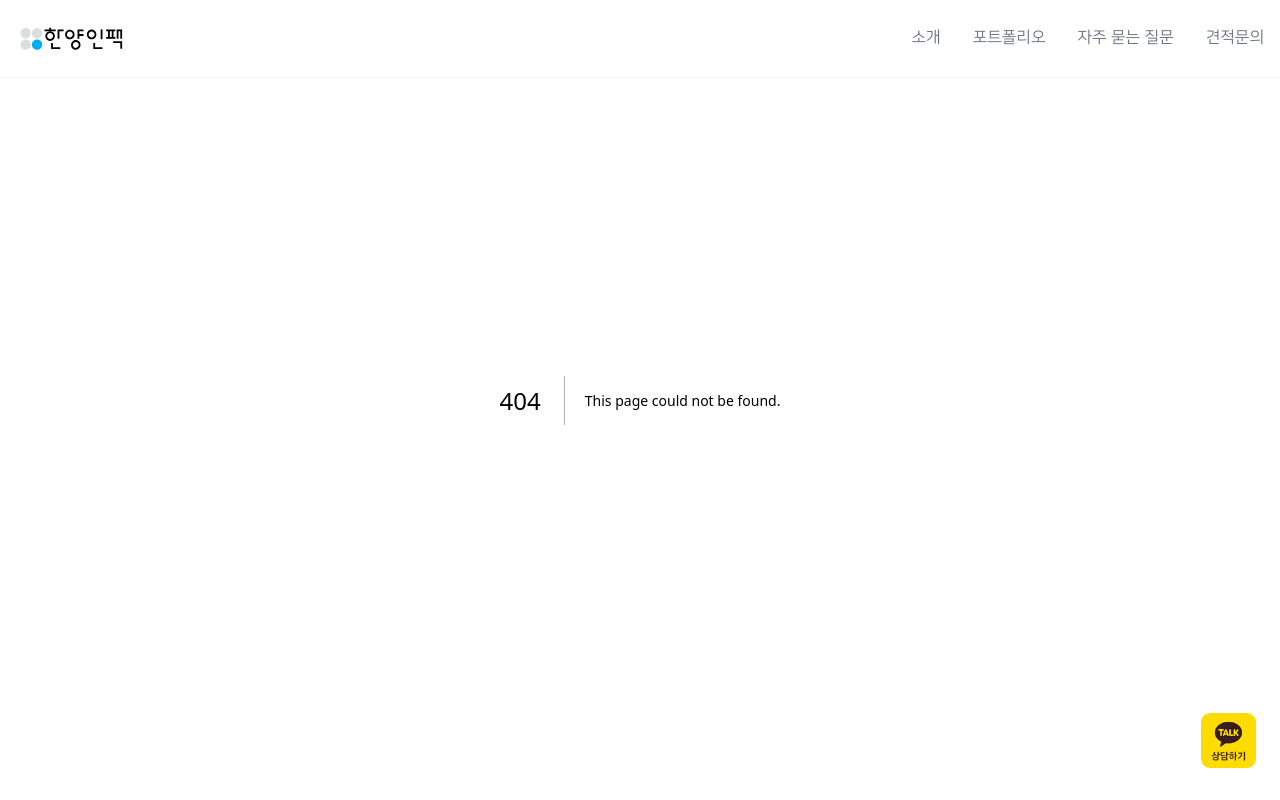
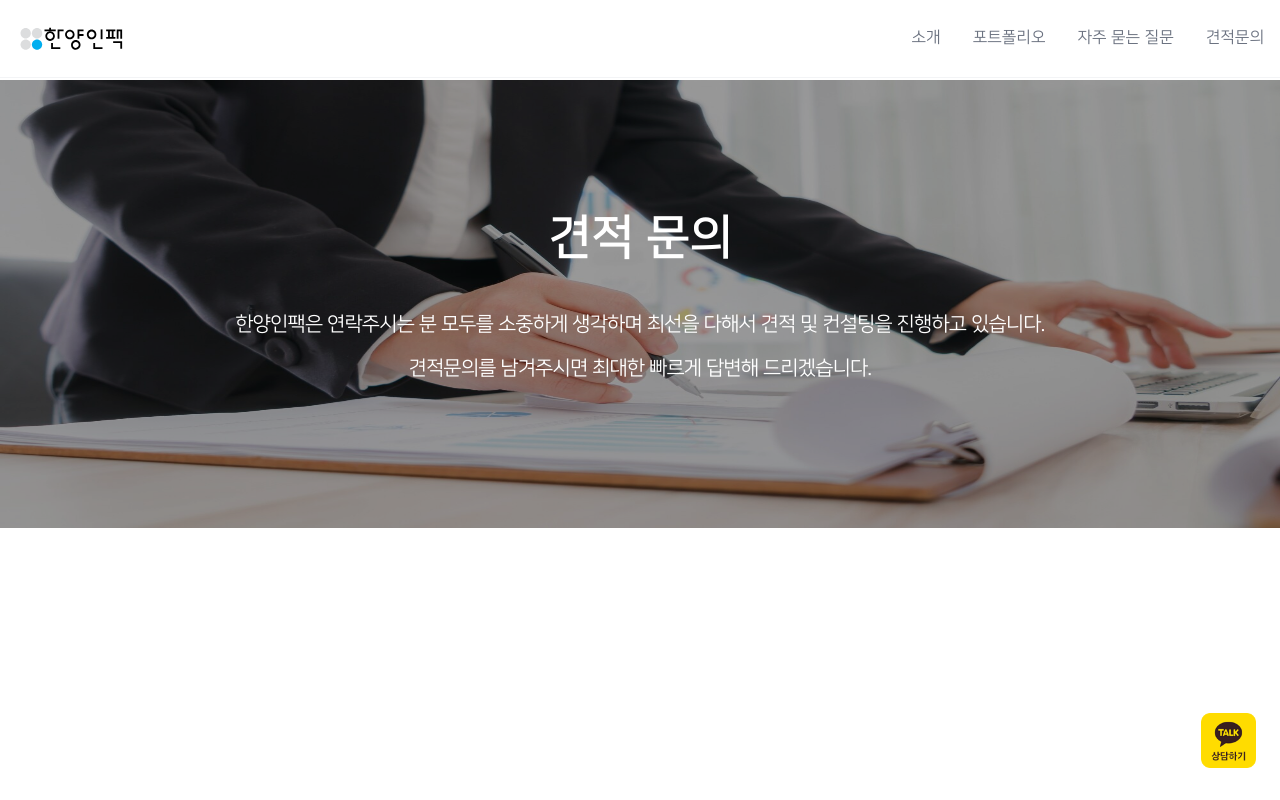
Before and after one commit to Cherisia/hanyanginpack, a Next.js app: page /inquiry in a window 1280 px wide. Before the commit this address had no page. Built offline with nearby package versions, Linux system fonts and the light colour scheme.

Commit message:
견적문의 작업시작ㄱㄱ

```diff
--- /dev/null
+++ b/src/app/inquiry/page.js
@@ -0,0 +1,26 @@
+import Image from "next/image";
+
+export default function Inquiry() {
+    let title = '견적 문의';
+    let content = [
+        '한양인팩은 연락주시는 분 모두를 소중하게 생각하며 최선을 다해서 견적 및 컨설팅을 진행하고 있습니다.',
+        '견적문의를 남겨주시면 최대한 빠르게 답변해 드리겠습니다.'
+    ];
+
+    return (
+        <div className="relative top-20">
+            <div className="relative w-full h-[28rem]">
+                <Image className="brightness-[60%]" src="/img/inquiry/inquiry_main.jpg" fill={true} alt="#"/>
+                <div className="w-full h-[28rem] max-lg:px-8 absolute text-white text-center top-[30%] max-sm:top-[25%] space-y-12 tracking-tighter">
+                    <div className="font-black text-5xl">
+                        {title}
+                    </div>
+                    <div className="font-medium text-xl space-y-4 break-keep">
+                        <h1>{content[0]}</h1>
+                        <h1>{content[1]}</h1>
+                    </div>
+                </div>
+            </div>
+        </div>
+    )
+}
--- a/src/components/Navbar.js
+++ b/src/components/Navbar.js
@@ -10,13 +10,13 @@ export default function Navbar() {
         {name: '소개', url: '/about'},
         {name: '포트폴리오', url: '/portfolio'},
         {name: '자주 묻는 질문', url: '/qna'},
-        {name: '견적문의', url: '/contact'}
+        {name: '견적문의', url: '/inquiry'}
     ];
     return (
         <header className="fixed top-0 left-0 right-0 border-b border-gray-100 bg-white z-30">
             <div className="container px-4 py-6 space-y-4 mx-auto">
                 <div className="flex justify-between">
-                    <Link href="#">
+                    <Link href="/">
                         <Image src="/svg/logo.svg" width={110} height={30}/>
                     </Link>
                     <div className="hidden xl:flex xl:justify-between xl:items-center xl:space-x-8">
```
Also changed, not shown: public/img/inquiry/inquiry_main.jpg (added).
